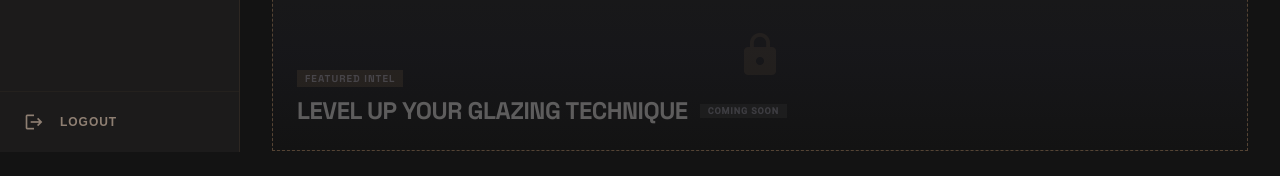
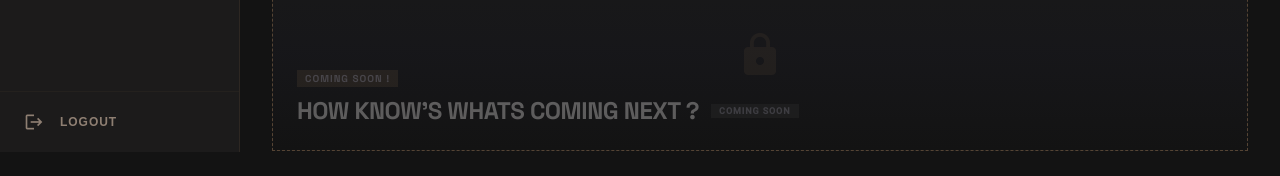
Before and after one commit to Zoomma1/FromSprueToGlory, an Angular app in the folder client/: page /dashboard in a window 1280 px wide. Shown: the part 648-824 px from the top of the page. Built offline with nearby package versions, Linux system fonts and the light colour scheme; no server answers; sample sign-in values are in the browser's storage.

Commit message:
Changed the dashboard footer placeholder

```diff
--- a/client/src/app/features/dashboard/dashboard.component.html
+++ b/client/src/app/features/dashboard/dashboard.component.html
@@ -104,9 +104,9 @@
 <div class="featured-intel">
     <div class="featured-intel__overlay"></div>
     <div class="featured-intel__content">
-        <span class="featured-intel__badge">Featured Intel</span>
+        <span class="featured-intel__badge">Coming soon !</span>
         <div class="featured-intel__title-row">
-            <h4 class="featured-intel__title">Level up your glazing technique</h4>
+            <h4 class="featured-intel__title">How know's whats coming next ?</h4>
             <div class="featured-intel__coming-soon">COMING SOON</div>
         </div>
     </div>
```
